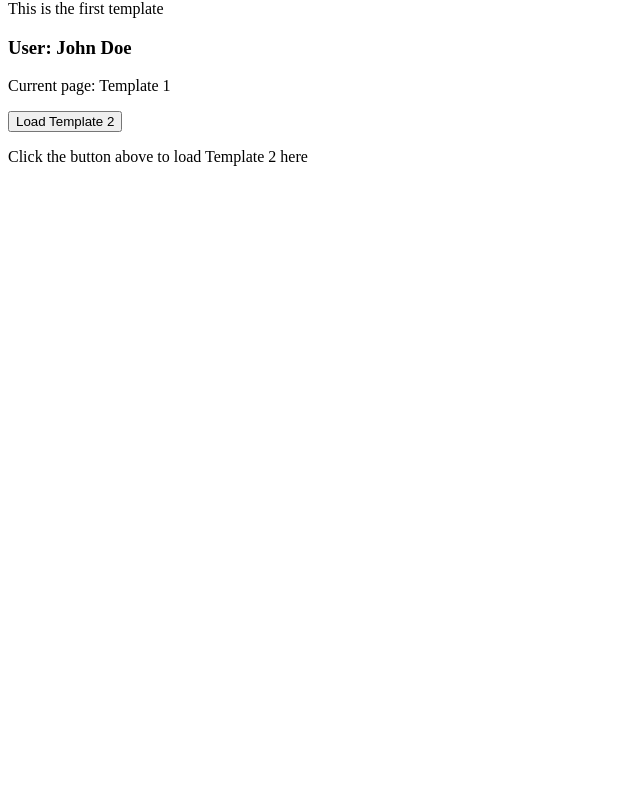
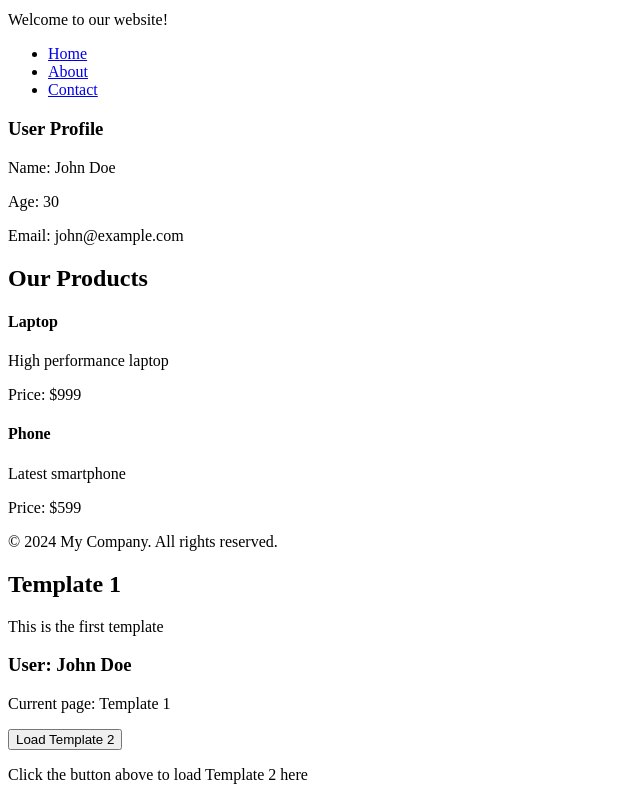
Before and after one commit to kimyongyeon/aia-sample-code, a plain HTML site: page componet-v2/index.html in a window 1280 px wide. Shown: the part 127-927 px from the top of the page, without its empty margins (0-640 px from the left). Before the commit the page ends 800 px from the top, so only its background shows below. Drawn offline with Linux system fonts and the light colour scheme.

Commit message:
template > format add

```diff
--- /dev/null
+++ b/componet-v2/footer-template.html
@@ -0,0 +1,8 @@
+<div class="footer">
+  <p>&copy; 2024 My Company. All rights reserved.</p>
+</div>
+<script>
+  (function (responseData, replaceTemplate) {
+    console.log("Footer template loaded");
+  })(responseData, replaceTemplate);
+</script>
--- /dev/null
+++ b/componet-v2/header-template.html
@@ -0,0 +1,8 @@
+<div class="site-header">
+  <p>Welcome to our website!</p>
+</div>
+<script>
+  (function (responseData, replaceTemplate) {
+    console.log("Header template loaded");
+  })(responseData, replaceTemplate);
+</script>
--- a/componet-v2/index.html
+++ b/componet-v2/index.html
@@ -7,6 +7,7 @@
   </head>
   <body>
     <h1>template sample</h1>
+    <div id="app"></div>
     <div id="targetDiv"></div>
     <script src="componentload2.js"></script>
     <script>
@@ -35,6 +36,36 @@
         },
         "#targetDiv"
       );
+
+      componentLoad.load(
+        "main-template.html",
+        {
+          title: "My Website 13213123",
+          navigation: {
+            items: [
+              { label: "Home", url: "/" },
+              { label: "About", url: "/about" },
+              { label: "Contact", url: "/contact" },
+            ],
+          },
+          user: {
+            name: "John Doe",
+            age: 30,
+            email: "john@example.com",
+          },
+          productsData: {
+            products: [
+              {
+                name: "Laptop",
+                description: "High performance laptop",
+                price: 999,
+              },
+              { name: "Phone", description: "Latest smartphone", price: 599 },
+            ],
+          },
+        },
+        "#app"
+      );
     </script>
   </body>
 </html>
--- /dev/null
+++ b/componet-v2/main-template.html
@@ -0,0 +1,34 @@
+<div class="main-container">
+  <header>
+    <h1>{{title}}</h1>
+    <!-- 헤더 템플릿 포함 -->
+    {{> header-template.html}}
+  </header>
+
+  <nav>
+    <!-- 네비게이션 템플릿 포함 -->
+    {{> nav-template.html navigation}}
+  </nav>
+
+  <main>
+    <!-- 사용자 프로필 템플릿 포함 (user 데이터만 전달) -->
+    {{> user-profile-template.html user}}
+
+    <section class="products">
+      <h2>Our Products</h2>
+      <!-- 제품 목록 템플릿 포함 -->
+      {{> product-list-template.html productsData}}
+    </section>
+  </main>
+
+  <footer>
+    <!-- 푸터 템플릿 포함 -->
+    {{> footer-template.html}}
+  </footer>
+
+  <script>
+    (function (responseData, replaceTemplate) {
+      console.log("Main template loaded");
+    })(responseData, replaceTemplate);
+  </script>
+</div>
--- /dev/null
+++ b/componet-v2/nav-template.html
@@ -0,0 +1,10 @@
+<ul class="navigation">
+  {{#each items}}
+  <li><a href="{{url}}">{{label}}</a></li>
+  {{/each}}
+</ul>
+<script>
+  (function (responseData, replaceTemplate) {
+    console.log("Navigation template loaded with:", responseData);
+  })(responseData, replaceTemplate);
+</script>
--- /dev/null
+++ b/componet-v2/product-list-template.html
@@ -0,0 +1,18 @@
+<div class="product-list">
+  {{#each products}}
+  <div class="product-item">
+    <h4>{{name}}</h4>
+    <p>{{description}}</p>
+    <span>Price: ${{price}}</span>
+  </div>
+  {{/each}}
+</div>
+<script>
+  (function (responseData, replaceTemplate) {
+    console.log(
+      "Product list loaded with",
+      responseData.products.length,
+      "products"
+    );
+  })(responseData, replaceTemplate);
+</script>
--- /dev/null
+++ b/componet-v2/user-profile-template.html
@@ -0,0 +1,11 @@
+<div class="user-profile">
+  <h3>User Profile</h3>
+  <p>Name: {{name}}</p>
+  <p>Age: {{age}}</p>
+  <p>Email: {{email}}</p>
+</div>
+<script>
+  (function (responseData, replaceTemplate) {
+    console.log("User profile loaded:", responseData);
+  })(responseData, replaceTemplate);
+</script>
```
